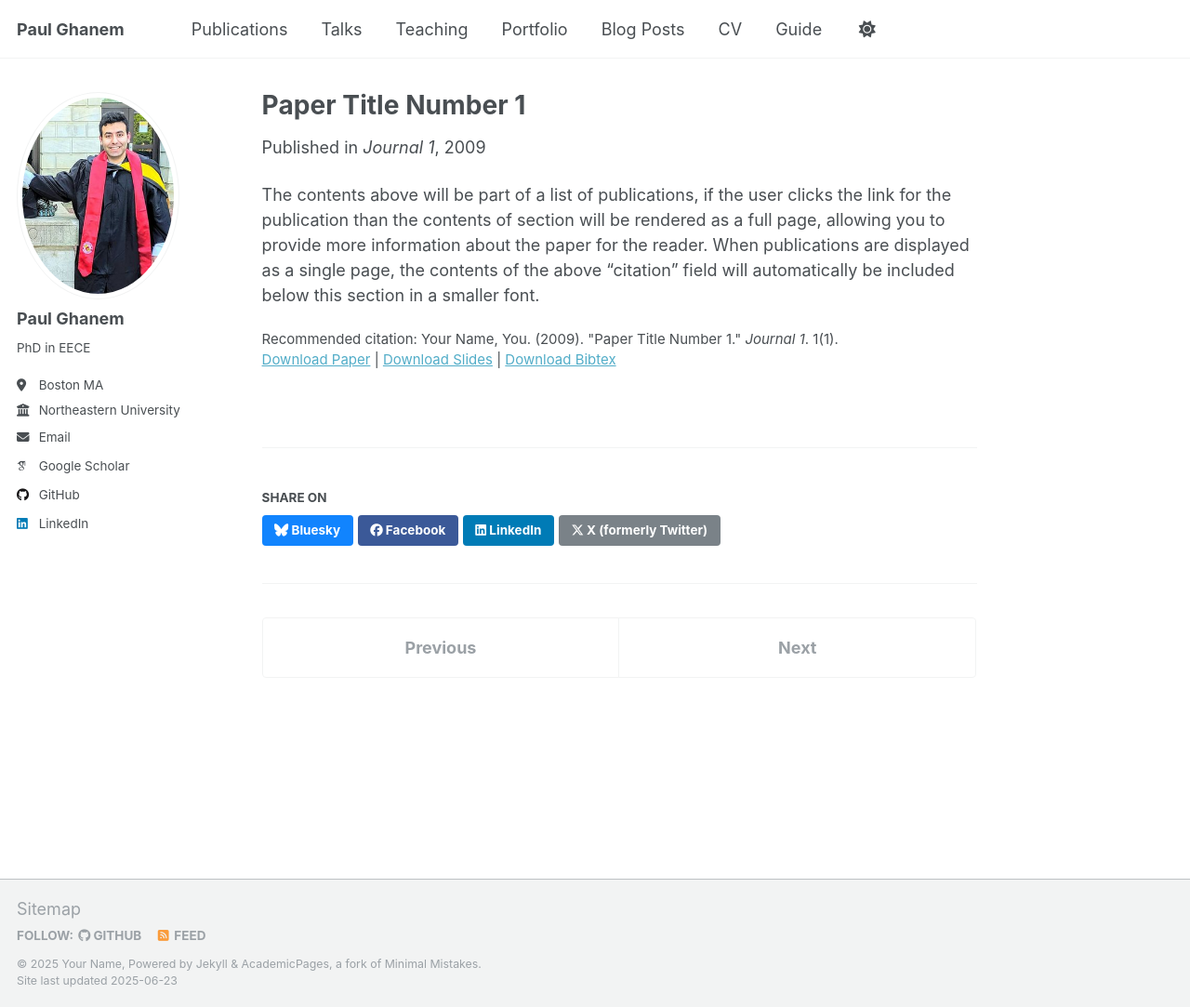
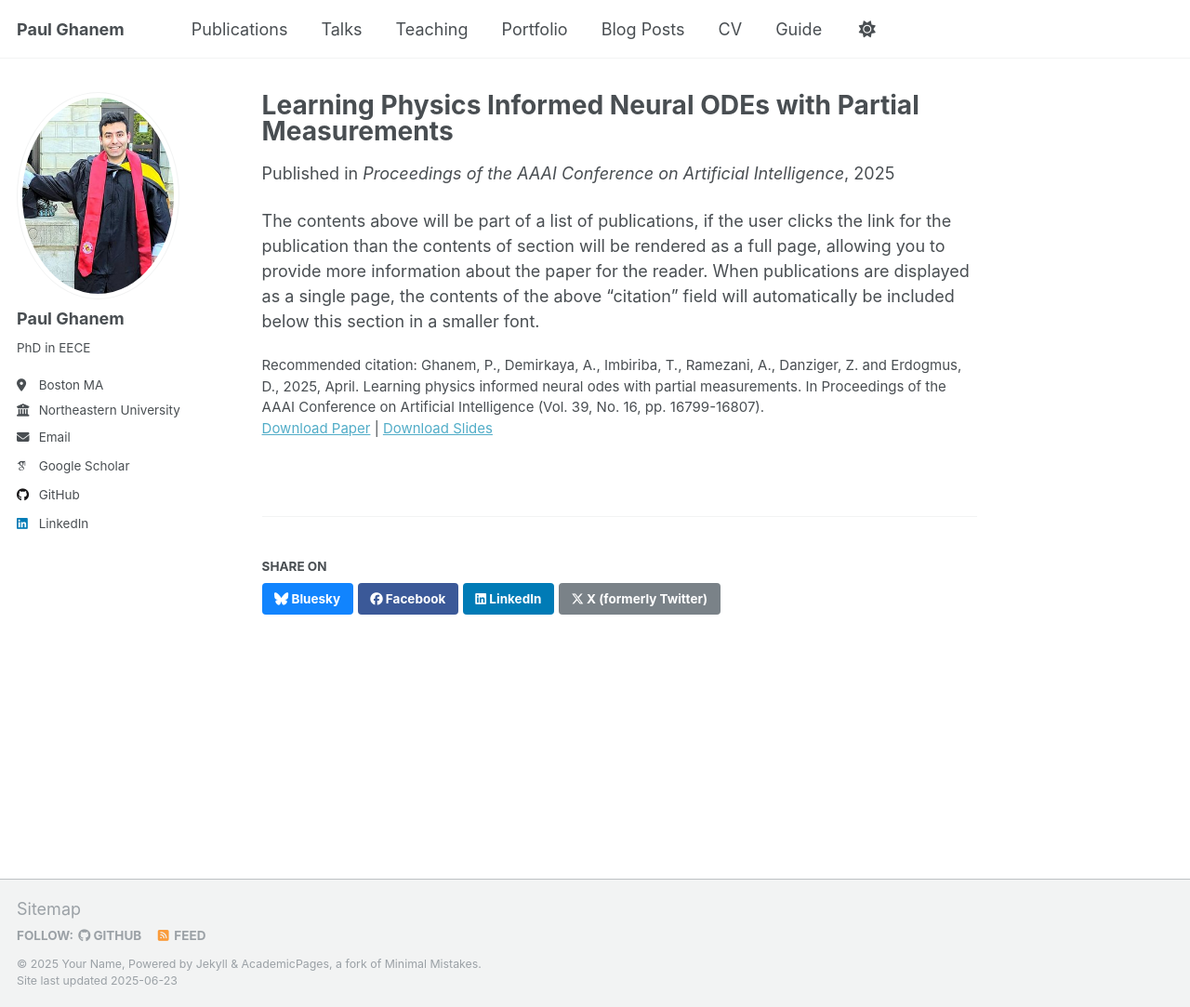
Before and after one commit to paulghanem/paulghanem.github.io, a Jekyll site: the page built from _publications/2025-4-11-Learning-Physics-Informed-Neural-ODEs-with-Partial-Measurements.md, in a window 1280 px wide and 1083 px high. Shown: the whole window at 93% size. Built offline with Jekyll 4.4.1, drawn with Linux system fonts in a browser that asks for light colours; some web fonts are replaced.

Commit message:
publications

```diff
--- a/_publications/2025-4-11-Learning-Physics-Informed-Neural-ODEs-with-Partial-Measurements.md
+++ b/_publications/2025-4-11-Learning-Physics-Informed-Neural-ODEs-with-Partial-Measurements.md
@@ -1,14 +1,12 @@
 ---
-title: "Paper Title Number 1"
+title: "Learning Physics Informed Neural ODEs with Partial Measurements"
 collection: publications
 category: manuscripts
-permalink: /publication/2009-10-01-paper-title-number-1
-excerpt: 'This paper is about the number 1. The number 2 is left for future work.'
-date: 2009-10-01
-venue: 'Journal 1'
+permalink: /publication/2025-4-11-Learning-Physics-Informed-Neural-ODEs-with-Partial-Measurements
+date: 2025-4-11
+venue: 'Proceedings of the AAAI Conference on Artificial Intelligence'
 slidesurl: 'http://academicpages.github.io/files/slides1.pdf'
-paperurl: 'http://academicpages.github.io/files/paper1.pdf'
-bibtexurl: 'http://academicpages.github.io/files/bibtex1.bib'
-citation: 'Your Name, You. (2009). &quot;Paper Title Number 1.&quot; <i>Journal 1</i>. 1(1).'
+paperurl: 'https://arxiv.org/abs/2412.08681'
+citation: 'Ghanem, P., Demirkaya, A., Imbiriba, T., Ramezani, A., Danziger, Z. and Erdogmus, D., 2025, April. Learning physics informed neural odes with partial measurements. In Proceedings of the AAAI Conference on Artificial Intelligence (Vol. 39, No. 16, pp. 16799-16807).'
 ---
 The contents above will be part of a list of publications, if the user clicks the link for the publication than the contents of section will be rendered as a full page, allowing you to provide more information about the paper for the reader. When publications are displayed as a single page, the contents of the above "citation" field will automatically be included below this section in a smaller font.
```
Also changed, not shown: _publications/2009-10-01-paper-title-number-1.md (deleted, +0 -12 lines).
